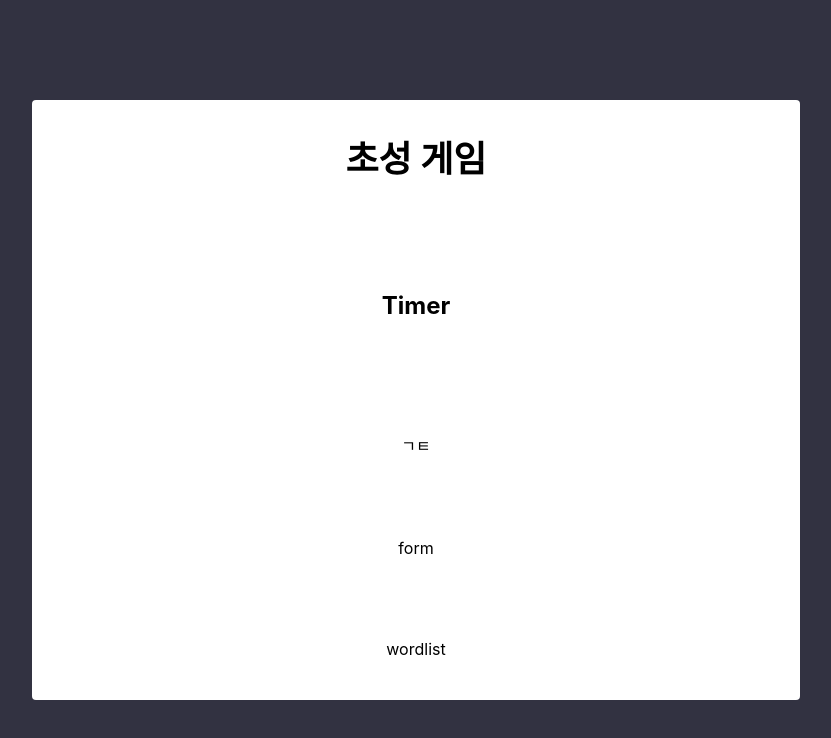
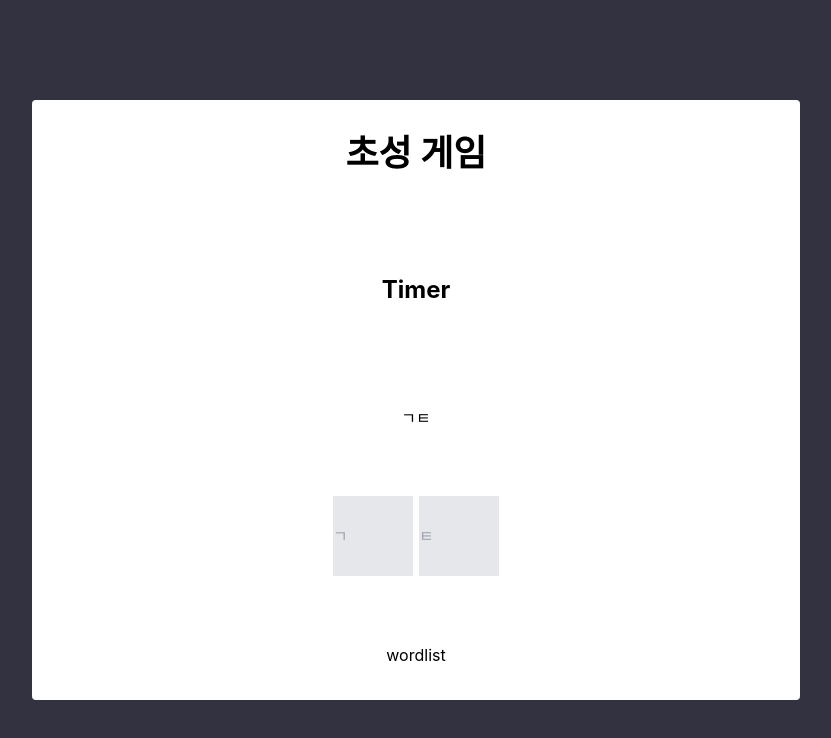
Before and after one commit to zz1qwop/ts-mini-game, a React (Create React App) app: page / in a window 1280 px wide. Shown: the top 738 px of the page, without its empty margins (224-1055 px from the left). Built offline with nearby package versions, Linux system fonts and the light colour scheme.

Commit message:
Feat: 입력 폼 Enter 제출, 초성이 맞는 단어일 경우에만 제출

```diff
--- a/src/Components/Form.tsx
+++ b/src/Components/Form.tsx
@@ -27,10 +27,70 @@ function Form() {
     initial[Math.floor(Math.random() * initial.length)],
     initial[Math.floor(Math.random() * initial.length)],
   ]);
+
+  const [userWord, setUserword] = useState<string[]>(['', '']);
+
+  const onChange = (e: React.ChangeEvent<HTMLInputElement>) => {
+    const { name, value } = e.target;
+    if (name === 'first') {
+      setUserword([value, userWord[1]]);
+    } else {
+      setUserword([userWord[0], value]);
+    }
+  };
+  const handleSubmit = () => {
+    // 초성이 맞으면 제출 성공, 아니면 동작 없음
+
+    // 단어가 입력되지 않았을 때 ('' or 초성만 있을 때) 제출 X
+    if (
+      userWord[0] === '' ||
+      initial.includes(userWord[0]) ||
+      userWord[1] === '' ||
+      initial.includes(userWord[1])
+    ) {
+      return;
+    }
+
+    const ga = 44032; // "가"의 유니코드
+    const first = Math.trunc((userWord[0].charCodeAt(0) - ga) / 588);
+    const second = Math.trunc((userWord[1].charCodeAt(0) - ga) / 588);
+
+    console.log(first, second);
+    if (initial[first] === word[0] && initial[second] === word[1]) {
+      // wordlist에 단어 추가
+      // 구현 필요
+
+      setUserword(['', '']);
+    }
+  };
+  const handleEnter = (e: React.KeyboardEvent<HTMLInputElement>) => {
+    if (e.key === 'Enter') {
+      handleSubmit();
+    }
+  };
   return (
     <>
       <div>{word}</div>
-      <div>form</div>
+      <form action="submit" className="flex justify-center items-center">
+        <input
+          type="text"
+          className="w-20 h-20 bg-gray-200 mr-1.5"
+          placeholder={word[0]}
+          name="first"
+          value={userWord[0]}
+          onChange={onChange}
+          onKeyDown={handleEnter}
+        />
+        <input
+          type="text"
+          className="w-20 h-20 bg-gray-200"
+          placeholder={word[1]}
+          name="second"
+          value={userWord[1]}
+          onChange={onChange}
+          onKeyDown={handleEnter}
+        />
+      </form>
     </>
   );
 }
```
